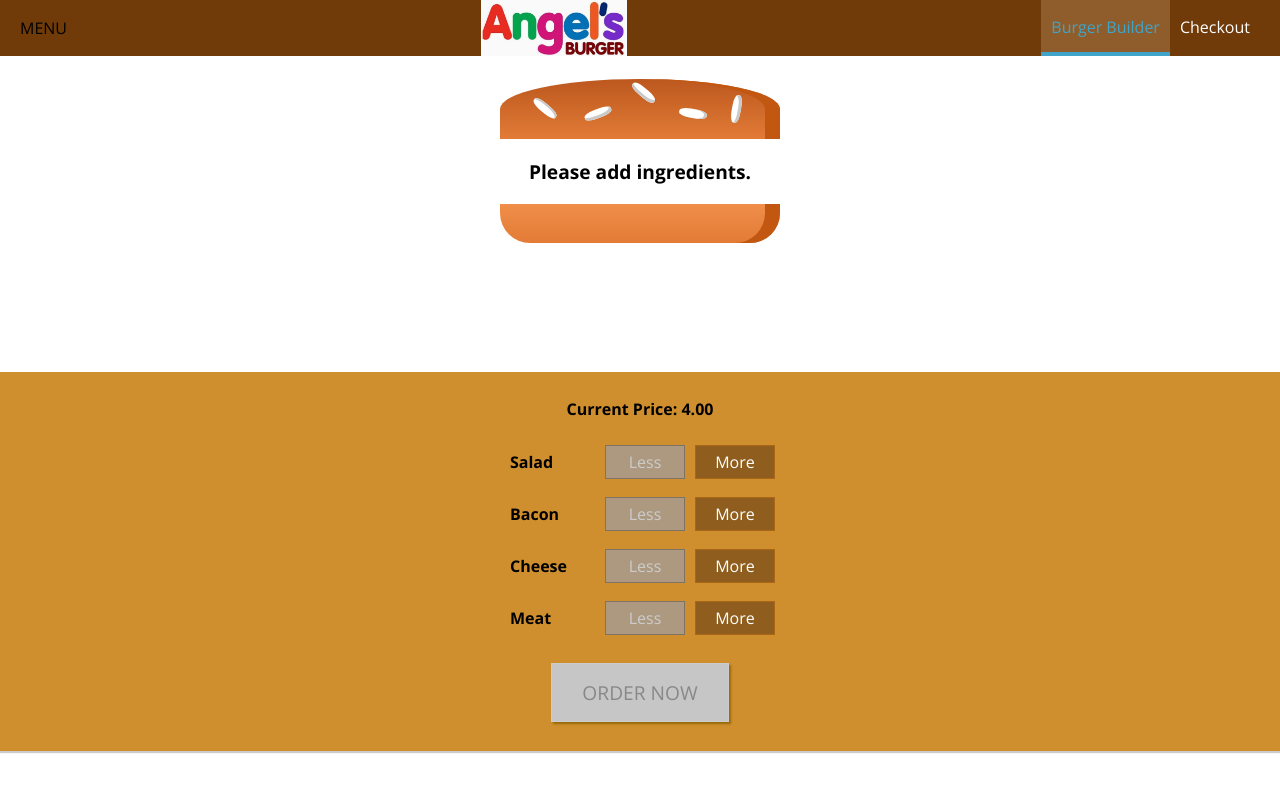
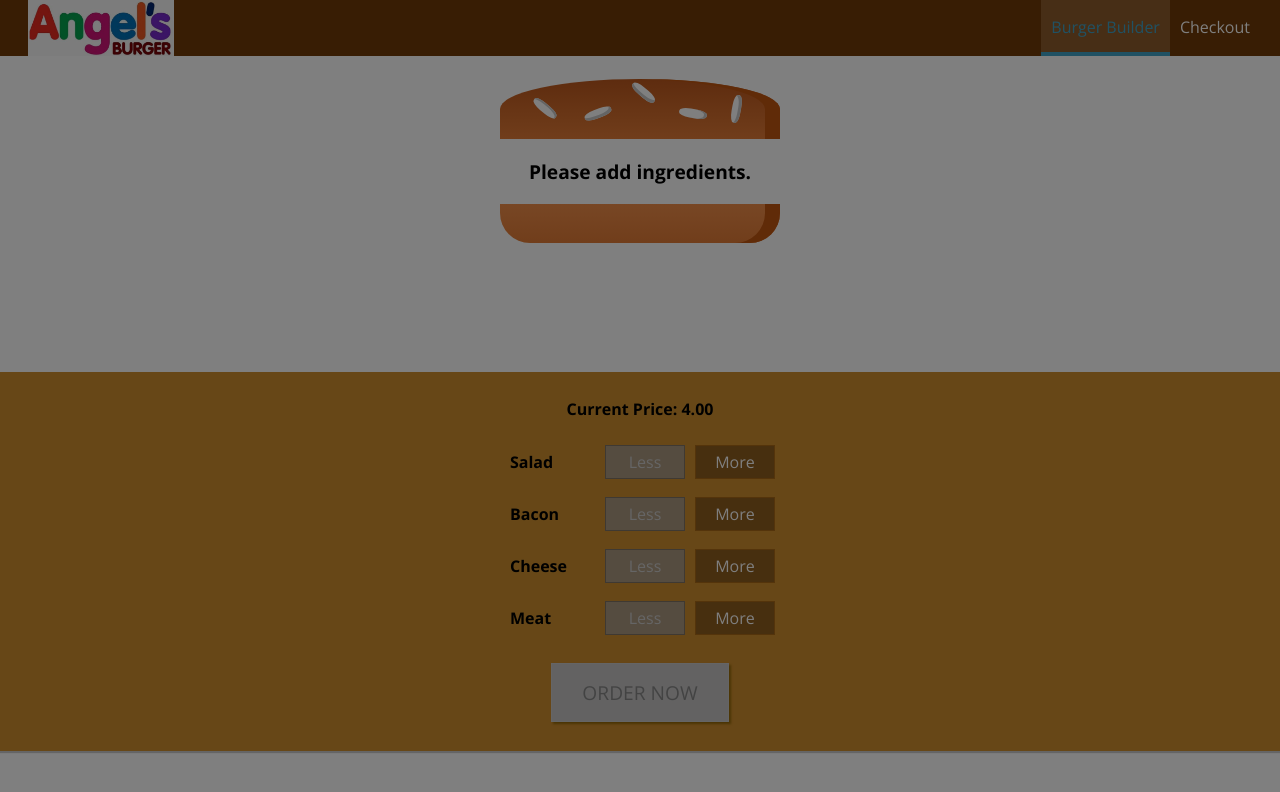
Before and after one commit to NaguitSirAngel/Angel-s-Burger-Builder, a React (Create React App) app: page / in a window 1280 px wide. Shown: the top 792 px of the page. Built offline with nearby package versions, Linux system fonts and the light colour scheme.

Commit message:
Hamburger Toggle Added

```diff
--- a/src/components/Layout/Layout.js
+++ b/src/components/Layout/Layout.js
@@ -1,17 +1,38 @@
-import React from 'react';
+import React, { Component } from 'react';
 import Aux from '../../hoc/Auxillary';
 import classes from './Layout.module.css';
 import Toolbar from '../Navigation/Toolbar/Toolbar';
 import SideDrawer from '../Navigation/SideDrawer/SideDrawer';
 
-const layout = (props) => (
-    <Aux>
-    <Toolbar/>
-    <SideDrawer/>
-    <main className={classes.Content}>
-        {props.children}
-    </main>
-    </Aux>
-);
+class Layout extends Component {
 
-export default layout;
+    state = {
+        showSideDrawer: true
+    }
+
+    sideDrawerClosedHandler = () => {
+        this.setState({showSideDrawer: false});
+    }
+
+    sideDrawerToggleHandler = () => {
+        this.setState( (prevState) => {
+            return { showSideDrawer: !prevState.showSideDrawer}
+        });
+    }
+
+    render(){
+        return(
+            <Aux>
+            <Toolbar drawerToggleClicked={this.sideDrawerToggleHandler}/>
+            <SideDrawer
+            open={this.state.showSideDrawer}
+            closed={this.sideDrawerClosedHandler}
+            />
+            <main className={classes.Content}>
+                {this.props.children}
+            </main>
+            </Aux>
+        )
+    }
+}
+export default Layout;
--- /dev/null
+++ b/src/components/Navigation/SideDrawer/DrawerToggle/DrawerToggle.js
@@ -0,0 +1,13 @@
+import React from 'react';
+
+import classes from './DrawerToggle.module.css';
+
+const drawerToggle = (props) => (
+    <div className={classes.DrawerToggle} onClick={props.clicked}>
+        <div></div>
+        <div></div>
+        <div></div>
+    </div>
+);
+
+export  default drawerToggle;
--- /dev/null
+++ b/src/components/Navigation/SideDrawer/DrawerToggle/DrawerToggle.module.css
@@ -0,0 +1,23 @@
+.DrawerToggle {
+    width: 40px;
+    height: 100%;
+    display: flex;
+    flex-flow: column;
+    justify-content: space-around;
+    align-items: center;
+    padding: 10px 0;
+    box-sizing: border-box;
+    cursor: pointer;
+}
+
+.DrawerToggle div {
+    width: 90%;
+    height: 3px;
+    background-color: white;
+}
+
+@media (min-width: 500px) {
+    .DrawerToggle {
+        display: none;
+    }
+}
--- a/src/components/Navigation/SideDrawer/SideDrawer.js
+++ b/src/components/Navigation/SideDrawer/SideDrawer.js
@@ -3,11 +3,19 @@
 import Logo from '../../Logo/Logo';
 import NavigationItems from '../NavigationItems/NavigationItems';
 import classes from './SideDrawer.module.css';
+import  Backdrop from '../../UI/Backdrop/Backdrop';
+import Aux from '../../../hoc/Auxillary';
 
 const sideDrawer = (props) => {
-    //...
+    //...Classes CSS manipulation
+    let attachedClasses = [classes.SideDrawer, classes.Close];
+    if(props.open){
+        attachedClasses = [classes.SideDrawer, classes.Open];
+    }
     return (
-        <div className={classes.SideDrawer}>
+        <Aux>
+        <Backdrop show={props.open} clicked={props.closed}/>
+        <div className={attachedClasses.join(' ')}>
             <div className={classes.Logo}>
                 <Logo/>
             </div>
@@ -15,6 +23,7 @@
                     <NavigationItems></NavigationItems>
                 </nav>
         </div>
+        </Aux>
     );
 }
 
--- a/src/components/Navigation/Toolbar/Toolbar.js
+++ b/src/components/Navigation/Toolbar/Toolbar.js
@@ -3,10 +3,11 @@
 import Logo from '../../Logo/Logo';
 import classes from './Toolbar.module.css';
 import NavigationItems from '../NavigationItems/NavigationItems';
+import DrawerToggle from '../SideDrawer/DrawerToggle/DrawerToggle';
 
 const toolbar = (props) => (
     <header className={classes.Toolbar}>
-        <div>MENU</div>
+        <DrawerToggle clicked={props.drawerToggleClicked} />
         <Logo/>
         <nav className={classes.DesktopOnly}>
            <NavigationItems/>
```
